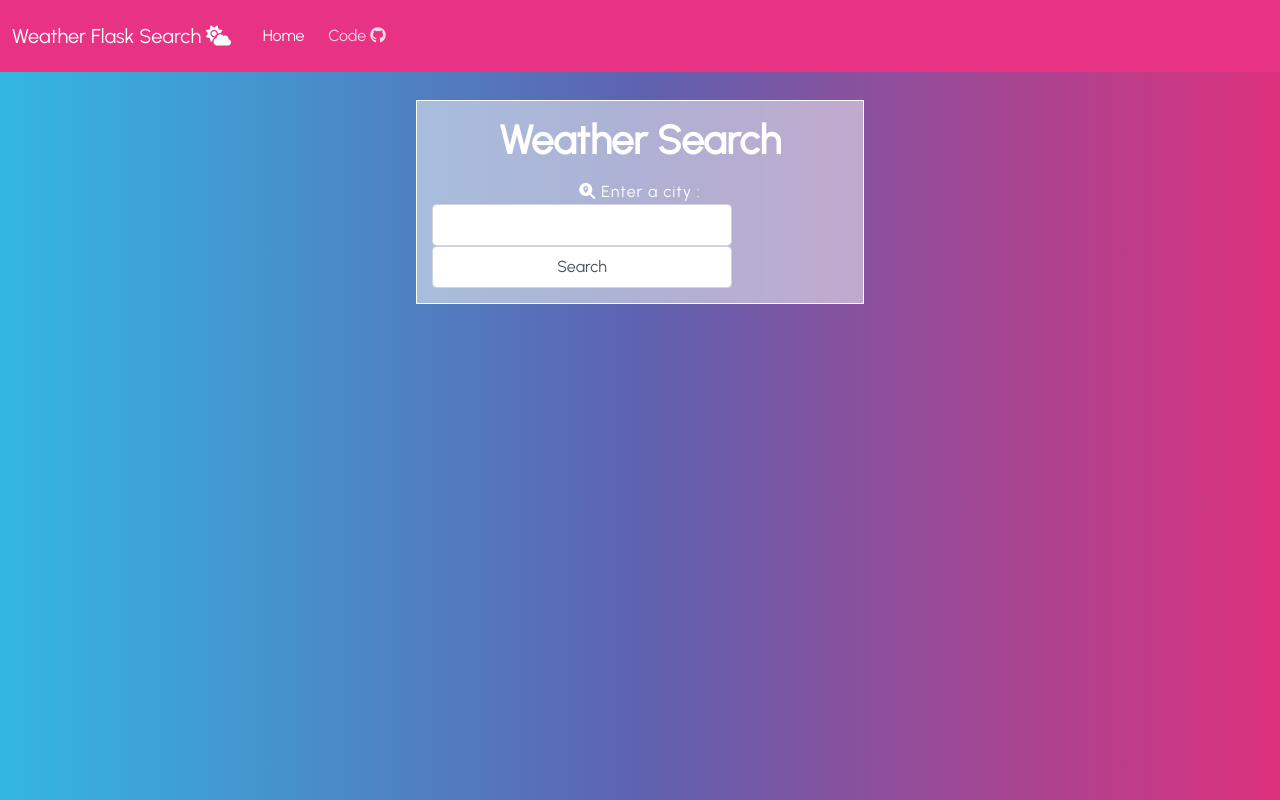
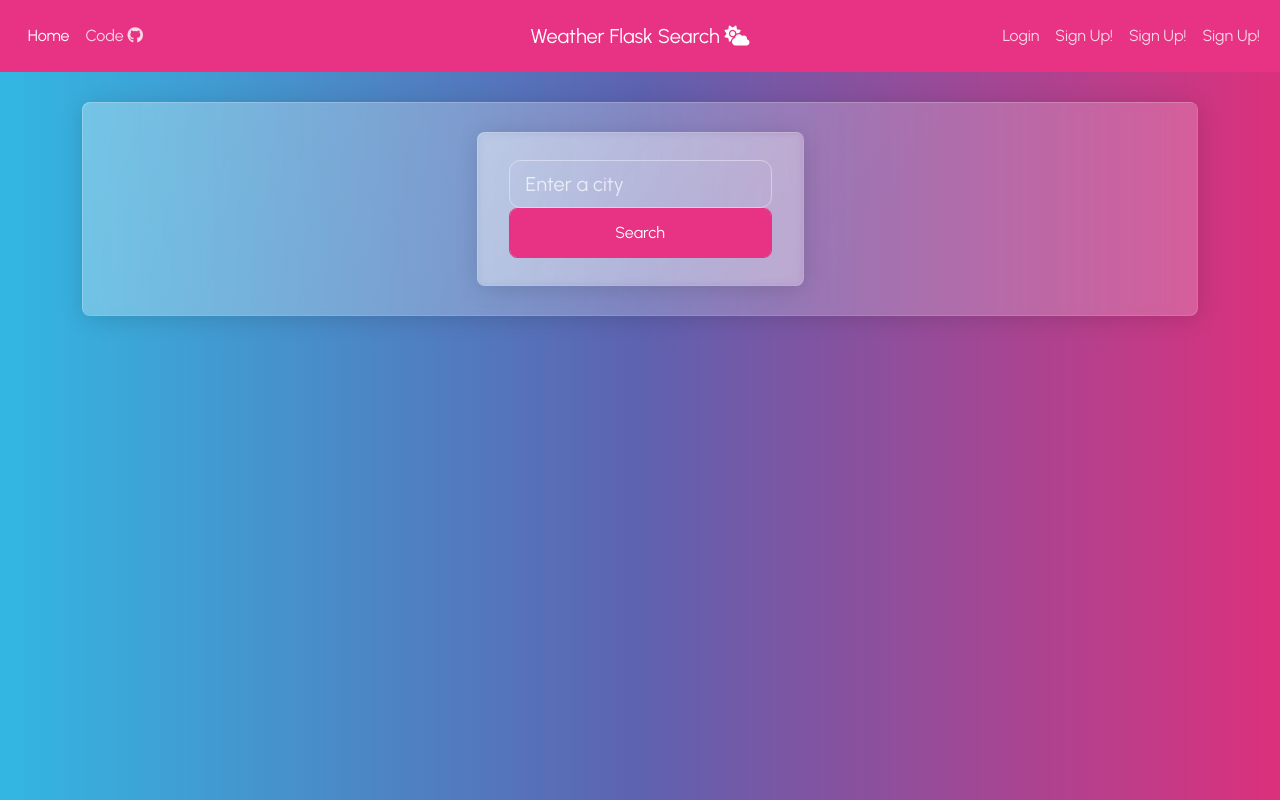
Before and after one commit to codingwithjen/capstone-1, a Flask app: page / in a window 1280 px wide. Run offline with Flask 2, Linux system fonts and the light colour scheme; some libraries are stand-ins or nearby versions.

Commit message:
new theme installed and some styling updated

```diff
--- a/static/css/style.css
+++ b/static/css/style.css
@@ -1,14 +1,14 @@
-/* legend {
-    display: inline-block;
-    padding: 30px;
-    width: 50px;
-    margin-left: calc(50% - 35px - 8px);
-} */
+@media (min-width: 768px) {
+    .navbar-brand
+        {
+            position: absolute;
+            width: auto;
+            left: 50%;
+            transform: translateX(-50%);
+            text-align: center;
+        }
+    }
 
-html {
-    height: 100%;
-    width: 100%;
-}
 
 body {
     /* background-color: transparent; */
@@ -19,24 +19,22 @@ h1 {
     text-align: center;
 }
 
-.inner {
-    margin: 100px auto;
+.card {
+    margin: 30px auto;
+    padding: 50px auto;
+    text-align: center;
+}
+
+ /* .inner {
+    margin: 50px auto;
     width: 35%;
     border: 1px solid;
-    padding: 15px;
-    background: #e9eaef94;
+    padding: 30px;
+    background: #f0f0f094;
     text-align: center;
     min-width: 350px;
-}
+} */
 
-.outer {
-    display: table;
-    position: absolute;
-    top: 0;
-    left: 0;
-    height: 100%;
-    width: 100%;
-}
 
 /* .outer::before {
     background: url('../jpg/bg.jpeg');
@@ -53,7 +51,7 @@ h1 {
     z-index: -1;
 } */
 
-.middle {
+/* .middle {
     display: table-cell;
     vertical-align: middle;
   }
@@ -106,7 +104,7 @@ h1 {
     border: 1px solid #ced4da;
     border-radius: .25rem;
     transition: border-color .15s ease-in-out,box-shadow .15s ease-in-out;
-}
+} */
 
 /* .btn {
     padding: .375rem .75rem; margin-top:10px;
--- a/templates/base.html
+++ b/templates/base.html
@@ -43,7 +43,7 @@
 
   <body>
     <!-- Header -->
-    <nav class="navbar sticky-top navbar-expand-lg navbar-dark bg-primary">
+    <nav class="navbar navbar-expand-lg navbar-dark bg-primary">
       <div class="container-fluid">
         <a class="navbar-brand" href="{{ url_for('index_homepage') }}"
           >Weather Flask Search <i class="fas fa-cloud-sun"></i
@@ -51,8 +51,8 @@
         <button
           class="navbar-toggler"
           type="button"
-          data-bs-toggle="collapse"
-          data-bs-target="#navbarColor01"
+          data-toggle="collapse"
+          data-target="#navbarColor01"
           aria-controls="navbarColor01"
           aria-expanded="false"
           aria-label="Toggle navigation"
@@ -61,6 +61,7 @@
         </button>
 
         <div class="collapse navbar-collapse" id="navbarColor01">
+          <!-- Navbar Left Side Links (Home, Code) -->
           <ul class="navbar-nav me-auto">
             <li>&nbsp;&nbsp;</li>
             <li class="nav-item">
@@ -69,7 +70,6 @@
                 <span class="visually-hidden">(current)</span>
               </a>
             </li>
-            <li>&nbsp;&nbsp;</li>
             <li class="nav-item">
               <a
                 class="nav-link"
@@ -79,48 +79,63 @@
               ></a>
             </li>
           </ul>
+          <!-- Navbar Right Side Links (User Info, Dashboard, Log In, Sign Up) -->
+            <ul class="navbar-nav ms-auto text-right">
+              {% if g.user %}
+              <li class="nav-item">
+                <!-- Show user handle -->
+                <a class="nav-link disabled" href="#">
+                Hello {{ g.user.username }} <i class="fas fa-user"></i>
+                </a>
+              </li>
+              <li class="nav-item">
+                <a
+                  class="nav-link"
+                  href="{{ url_for('get_dashboard') }}"
+                  >Dashboard
+                </a>
+              </li>
+              <li class="nav-item">
+                <a
+                  class="nav-link"
+                  href="{{ url_for('logout') }}"
+                  >Log Out
+                </a>
+              </li>
+              {% else %}
+              <li class="nav-item">
+                <a
+                  class="nav-link"
+                  href="{{ url_for('login') }}"
+                  >Login
+                </a>
+              </li>
+              <li class="nav-item">
+                <a
+                  class="nav-link"
+                  href="{{ url_for('signup') }}"
+                  >Sign Up!
+                </a>
+              </li>
+              <li class="nav-item">
+                <a
+                  class="nav-link"
+                  href="{{ url_for('signup') }}"
+                  >Sign Up!
+                </a>
+              </li>
+              <li class="nav-item">
+                <a
+                  class="nav-link"
+                  href="{{ url_for('signup') }}"
+                  >Sign Up!
+                </a>
+              </li>
+              {% endif %}
+            </ul>
         </div>
       </div>
     </nav>
-
-    <!-- <nav class="navbar sticky-top navbar-expand-lg navbar-dark bg-primary">
-    <div class="container-fluid">
-      <a class="navbar-brand" href="{{ url_for('index_homepage') }}">Weather Flask Search <i class="fas fa-cloud-sun"></i></a>
-
-      <ul class="navbar-nav m-auto">
-        <li class="nav-item active">
-          <a class="nav-link" href="{{ url_for('index_homepage') }}">&nbsp;&nbsp; Home</a>
-        </li>
-        <li class="nav-item active">
-          <a class="nav-link" href="https://github.com/codingwithjen/capstone1" target="_blank">GitHub Repo <i class="fa fa-github"></i></a>
-        </li>
-      </ul> -->
-    <!-- <button class="navbar-toggler collapsed" type="button" data-bs-toggle="collapse" data-bs-target="#navbarColor01" aria-controls="navbarColor01" aria-expanded="false" aria-label="Toggle navigation">
-        <span class="navbar-toggler-icon"></span>
-      </button> -->
-    <!-- <div class="navbar-collapse collapse" id="navbarColor01"> -->
-    <!-- Navbar Left Side -->
-
-    <!-- </div> -->
-    <!-- Navbar Right Side -->
-    <!-- <div class="d-flex justify-content-end">
-        <ul class="navbar-nav me-auto mb-2 mb-lg-0">
-          {% if g.user %} -->
-    <!-- <li class="nav-item"> -->
-    <!-- Show greeting if user is logged in -->
-    <!-- <a class="nav-link disabled" href="#">Hello {{ g.user.username }} <i class="fas fa-user"></i></a>
-            <a class="btn btn-primary" href="{{ url_for('get_dashboard') }}">Dashboard</a>
-            <a class="btn btn-primary" href="{{ url_for('logout') }}">Log out</a> -->
-    <!-- {% else %}
-          <a class="btn btn-primary" href="{{ url_for('login') }}">Login</a>
-          <a class="btn btn-primary" href="{{ url_for('signup') }}">Sign up!</a>
-          </li>
-          {% endif %}
-        </div>
-        </ul>
-      </div>
-    </div>
-  </nav> -->
 
     <!-- Flash Messages -->
 
--- a/templates/index_homepage.html
+++ b/templates/index_homepage.html
@@ -4,13 +4,39 @@
 
 {% block content %}
 
-<div class="inner" id="inputForm">
+<div class="card mb-3">
+    <div class="card">
+        <div class="card-body">
+            <form method="POST" action="">
+                {{ form.hidden_tag() }}
+                <fieldset class="form-group">
+                <div class="form-group">
+                    <!-- Label -->
+                    <!-- <h6 class="card-subtitle mb-2 text-muted"><i class="fas fa-search-location"></i> Enter a city :</h6> -->
+                    {% if form.city.errors %}
+                    {{ form.city(class="form-control form-control-lg is-invalid") }}
+                </div>
+                <div class="invalid-feedback">
+                    {% for error in form.city.errors %}
+                    <span>{{ error }}</span>
+                    {% endfor %}
+                </div>
+                {% else %}
+                    {{ form.city(class="form-control form-control-lg") }}
+                {% endif %}
+                </div>
+                <div class="form-group">
+                {{ form.submit(class=" form-control form-control-lg btn btn-primary") }}
+                </div>
+                </fieldset>
+            </form>
+        </div>
+</div>
+
+<!-- <div class="inner" id="inputForm">
     <form method="POST" action="">
         {{ form.hidden_tag() }}
         <fieldset class="form-group">
-            <h1 class="nowrap">
-                Weather Search
-            </h1>
         <div class="form-group">
             <label for="cityLabel" class="cityLabel"><i class="fas fa-search-location"></i> Enter a city :</label>
             {% if form.city.errors %}
@@ -30,7 +56,7 @@
         </div>
         </fieldset>
     </form>
-</div>
+</div> -->
 
 {% raw %}
 <script id="result_template" type="text/html">
@@ -82,7 +108,6 @@
 {% block scripts %}
     <!-- AJAX | Google Hosted Libraries -->
     <script src="https://ajax.googleapis.com/ajax/libs/jquery/3.6.0/jquery.min.js"></script>
-    <!-- <script src="https://ajax.googleapis.com/ajax/libs/jqueryui/1.12.1/jquery-ui.min.js"></script> -->
     <script src="https://cdn.jsdelivr.net/npm/bootstrap@4.5.3/dist/js/bootstrap.bundle.min.js" integrity="sha384-ho+j7jyWK8fNQe+A12Hb8AhRq26LrZ/JpcUGGOn+Y7RsweNrtN/tE3MoK7ZeZDyx" crossorigin="anonymous"></script>
     <script src="{{ url_for('static', filename='fetch.js') }}"></script>
 
```
